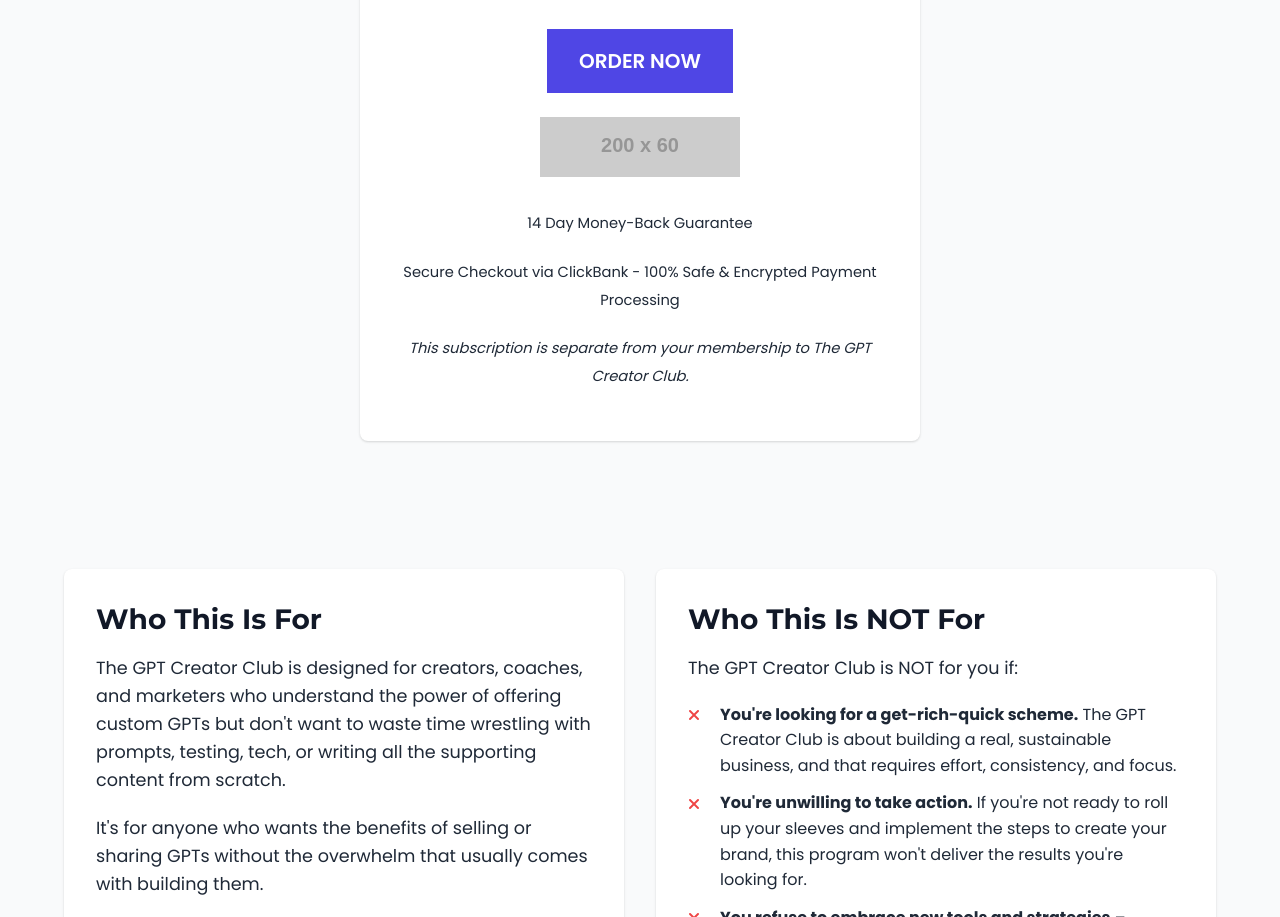
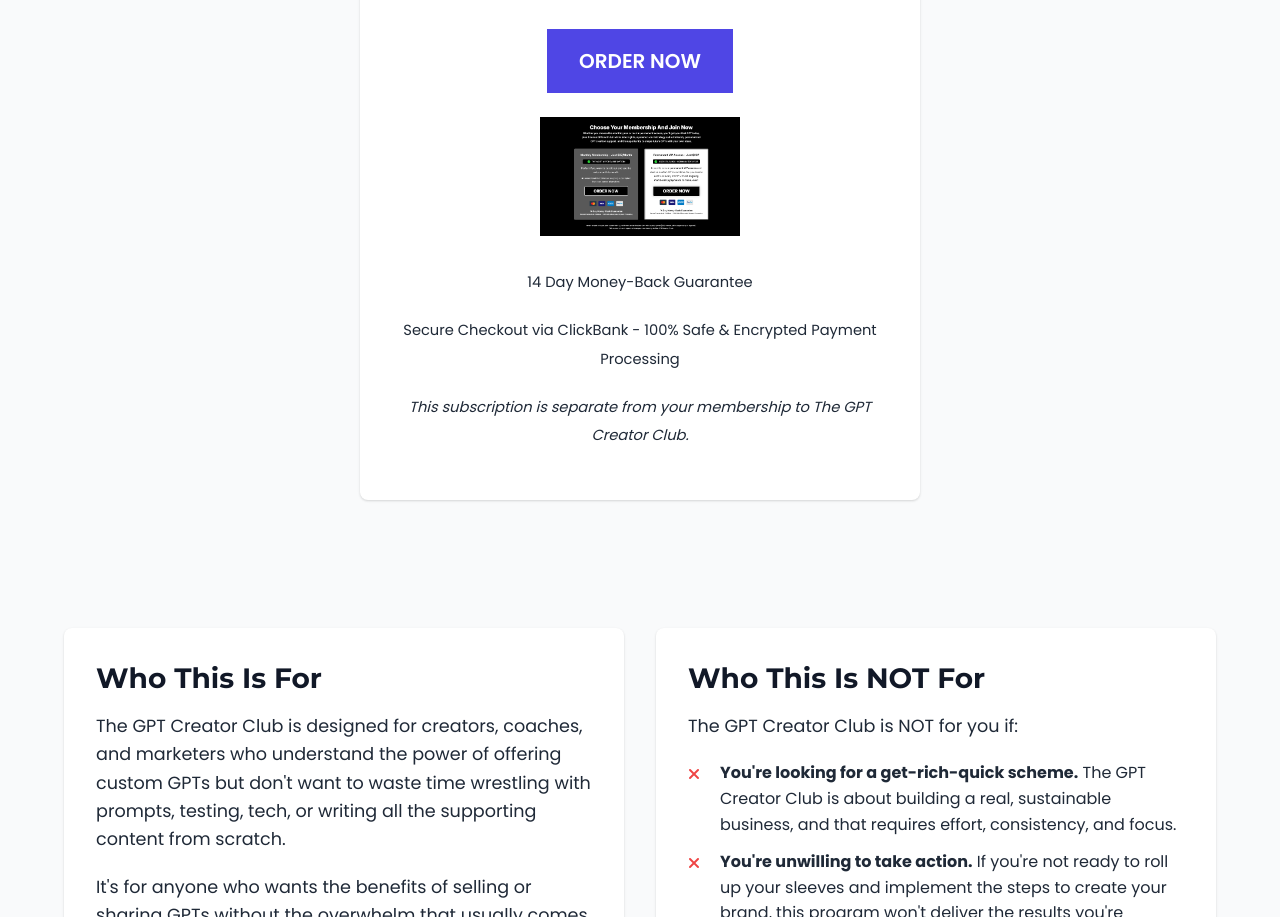
Before and after one commit to jackmora/gptcreatorclub, a plain HTML site: page index.html in a window 1280 px wide. Shown: the part 3793-4710 px from the top of the page. Drawn offline with Linux system fonts and the light colour scheme; placeholder pictures from the web are drawn by us.

Commit message:
Update index.html

```diff
--- a/index.html
+++ b/index.html
@@ -812,7 +812,7 @@
                         </div>
                         <a href="https://f87156mmrgvev4-d0gni599m73.hop.clickbank.net" class="btn btn-primary btn-lg">ORDER NOW</a>
                         <div class="my-3">
-                            <img src="https://via.placeholder.com/200x60?text=ClickBank+Secure+Checkout" alt="Secure Checkout via ClickBank" class="img-fluid" style="max-width: 200px;">
+                            <img src="img1.png" alt="Secure Checkout via ClickBank" class="img-fluid" style="max-width: 200px;">
                         </div>
                         <p><small>14 Day Money-Back Guarantee</small></p>
                         <p><small>Secure Checkout via ClickBank - 100% Safe & Encrypted Payment Processing</small></p>
```
